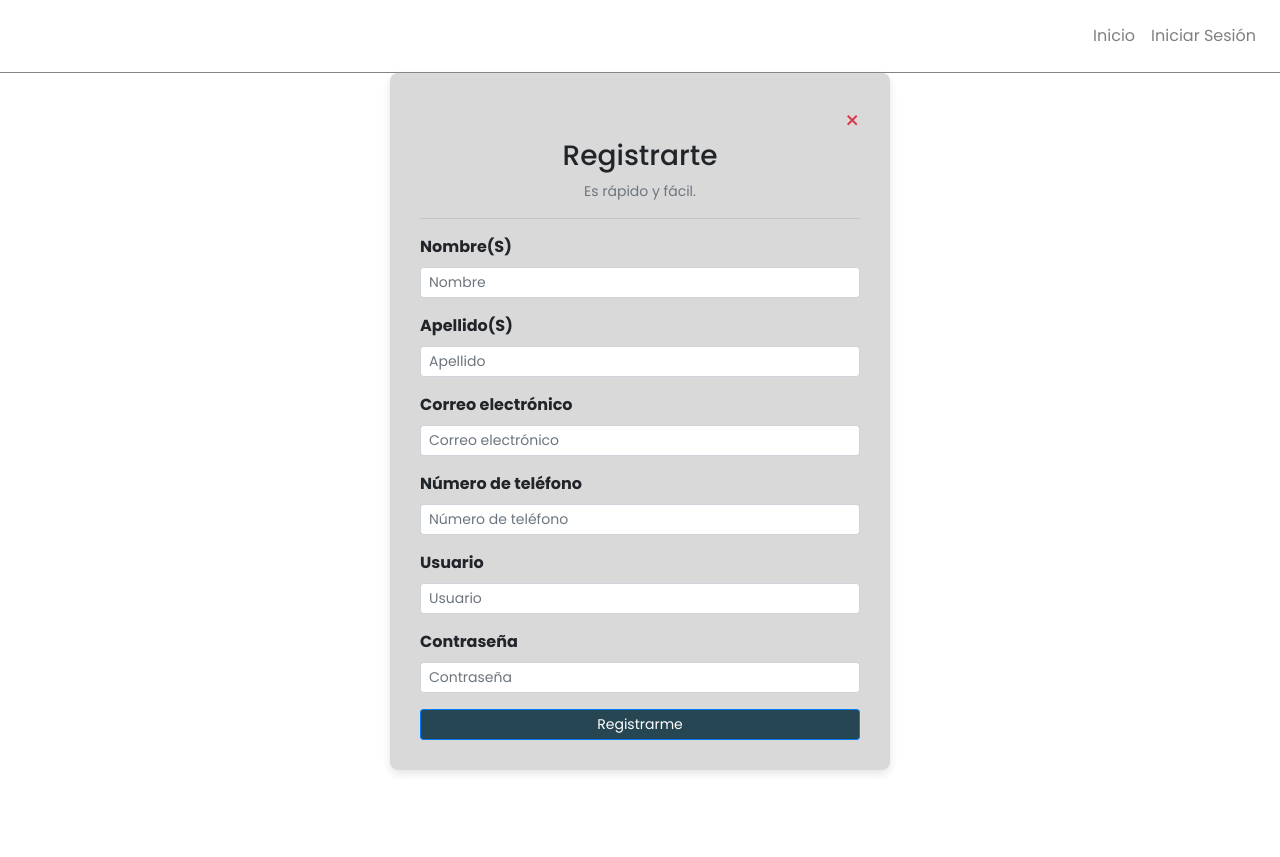
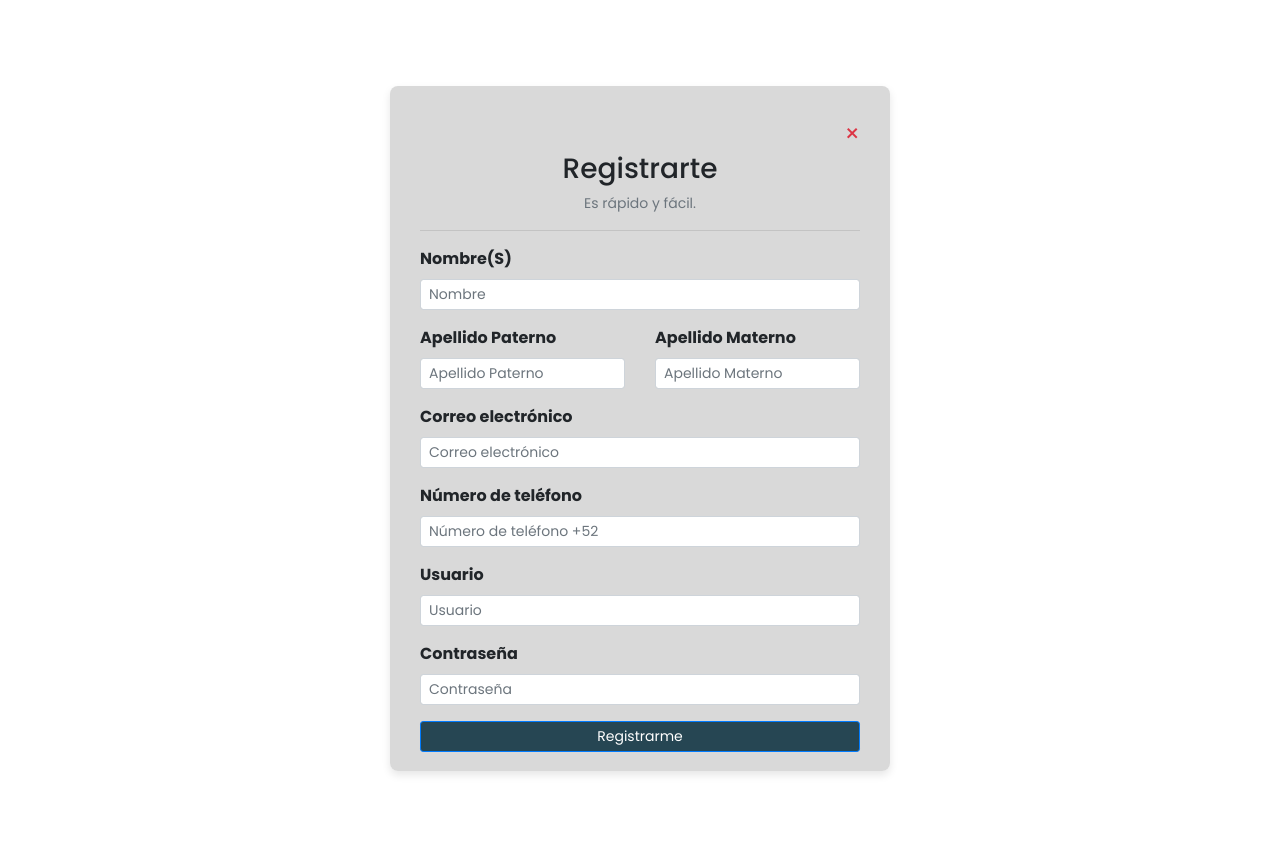
Before and after one commit to karen-rm/Recetario, a PHP site: page /view/registro.php in a window 1280 px wide. Run offline with PHP 8.4, Linux system fonts and the light colour scheme; some libraries are stand-ins or nearby versions.

Commit message:
Backend registro realizado y implementacion de sweetalerts

```diff
--- a/controllers/loginController.php
+++ b/controllers/loginController.php
@@ -12,7 +12,7 @@ if (isset($_POST['correo']) && isset($_POST['contraseña'])) {
         // Autenticar el usuario
         $autenticado = $newloginModel->autenticarUsuario($email_user, $contraseña);
 
-        if ($autenticado) {
+        if ($autenticado == true) {
             // Redireccionar al dashboard o a la página principal
             header("Location: ../index.html");
             exit();
--- a/css/registroStyles.css
+++ b/css/registroStyles.css
@@ -11,6 +11,8 @@ body {
     box-shadow: 0 4px 8px rgba(0, 0, 0, 0.1);
     max-width: 500px; /* Limita el ancho del formulario */
     width: 100%; /* Asegura que el formulario se ajuste en pantallas pequeñas */
+    max-height: 80vh; /* Ajusta la altura máxima según lo necesario */
+    overflow-y: auto;
 }
 
 .cerrar-btn {
--- /dev/null
+++ b/js/registro.js
@@ -0,0 +1,75 @@
+$(document).ready(function() {
+    // Capturar el evento submit del formulario
+    $('#registroForm').submit(function(event) {
+        // Evitar que el formulario se envíe de forma tradicional (recargando la página)
+        event.preventDefault();
+
+        // Obtener los datos del formulario
+        var nombre = $('#nombre').val();
+        var apellidoPaterno = $('#apellido_paterno').val();
+        var apellidoMaterno = $('#apellido_materno').val();
+        var correo = $('#correo').val();
+        var telefono = $('#telefono').val();
+        var usuario = $('#usuario').val();
+        var contrasena = $('#contraseña').val();
+
+        // Validar los datos
+        if (nombre === "" || apellidoPaterno === "" || apellidoMaterno === "" || correo === "" || telefono === "" || usuario === "" || contrasena === "") {
+            Swal.fire({
+                icon: 'warning',
+                title: 'Campos incompletos',
+                text: 'Por favor, complete todos los campos.',
+                confirmButtonText: 'Aceptar'
+            });
+            return;
+        }
+
+        // Crear un objeto con los datos para enviar por AJAX
+        var datos = {
+            nombre: nombre,
+            apellido_paterno: apellidoPaterno,
+            apellido_materno: apellidoMaterno,
+            correo: correo,
+            telefono: telefono,
+            usuario: usuario,
+            contraseña: contrasena
+        };
+
+        // Enviar los datos usando AJAX
+        $.ajax({
+            url: '../controllers/resgistroController.php',  // Ruta a tu archivo PHP que procesará el registro
+            type: 'POST',
+            data: datos,
+            success: function(response) {
+                // Mostrar un mensaje según la respuesta
+                if (response === "success") {
+                    Swal.fire({
+                        icon: 'success',
+                        title: 'Registro exitoso',
+                        text: 'Su registro se completó exitosamente.',
+                        confirmButtonText: 'Aceptar'
+                    }).then(() => {
+                        window.location.href = "../index.php";  // Redirigir a login
+                    });
+                } else {
+                    Swal.fire({
+                        icon: 'error',
+                        title: 'Error',
+                        text: 'Hubo un error al registrarte. Inténtalo nuevamente.',
+                        confirmButtonText: 'Aceptar'
+                    });
+                }
+            },
+            error: function(xhr, status, error) {
+                // Manejo de errores si la solicitud AJAX falla
+                console.error("Error en la solicitud AJAX: ", status, error);
+                Swal.fire({
+                    icon: 'error',
+                    title: 'Error de red',
+                    text: 'Error al enviar los datos. Inténtalo nuevamente.',
+                    confirmButtonText: 'Aceptar'
+                });
+            }
+        });
+    });
+});
--- a/view/login.php
+++ b/view/login.php
@@ -15,6 +15,7 @@
     <!--Tipografia Sofia-->
     <link href="https://fonts.googleapis.com/css2?family=Sofia:wght@400;600&display=swap" rel="stylesheet">
     <link rel="stylesheet" href="../css/loginStyles.css">
+    <script src="https://cdn.jsdelivr.net/npm/sweetalert2@11"></script>
 </head>
 
 <body>
--- a/view/registro.php
+++ b/view/registro.php
@@ -9,44 +9,61 @@
     <link rel="stylesheet" href="../css/registroStyles.css">
     <!-- Tipografía Poppins -->
     <link href="https://fonts.googleapis.com/css2?family=Poppins:wght@300;400;500;600;700&display=swap" rel="stylesheet">
+    <script src="https://code.jquery.com/jquery-3.6.0.min.js"></script>
+    <script src="../js/registro.js"></script>
+    <script src="https://cdn.jsdelivr.net/npm/sweetalert2@11"></script>
+
 </head>
 
 <body>
-    <?php include '../router/navbar.php'; ?>
-    <!-- Modal registro -->
-    <div class="container d-flex justify-content-center align-items-center min-vh-100">
-        <div class="container-form" style="background-color: #D9D9D9;">
+
+
+    <div class="container d-flex justify-content-center align-items-center" style="height: 100vh;">
+        <div class="container-form " style="background-color: #D9D9D9;">
+
             <div class="d-flex justify-content-end"> <span class="cerrar-btn">&times;</span> </div>
             <h3 class="text-center">Registrarte</h3>
             <p class="text-center text-muted" style="font-size: 0.875rem;">Es rápido y fácil.</p>
             <hr>
-            <form>
+
+            <!--Formulario-->
+            <form id="registroForm" method="POST" action="ruta_del_servidor.php">
                 <div class="form-group">
                     <label class="font-weight-bold" for="nombre">Nombre(S)</label>
-                    <input type="text" class="form-control form-control-sm" id="nombre" placeholder="Nombre" required>
+                    <input type="text" class="form-control form-control-sm" id="nombre" maxlength="30" placeholder="Nombre" required>
                 </div>
                 <div class="form-group">
-                    <label class="font-weight-bold" for="apellido">Apellido(S)</label>
-                    <input type="text" class="form-control form-control-sm" id="apellido" placeholder="Apellido" required>
+                    <div class="row">
+                        <div class="col">
+                            <label class="font-weight-bold" for="apellido_paterno">Apellido Paterno</label>
+                            <input type="text" class="form-control form-control-sm" id="apellido_paterno" maxlength="30" placeholder="Apellido Paterno" required>
+                        </div>
+                        <div class="col">
+                            <label class="font-weight-bold" for="apellido_materno">Apellido Materno</label>
+                            <input type="text" class="form-control form-control-sm" id="apellido_materno" maxlength="30" placeholder="Apellido Materno" required>
+                        </div>
+                    </div>
                 </div>
                 <div class="form-group">
                     <label class="font-weight-bold" for="correo">Correo electrónico</label>
-                    <input type="email" class="form-control form-control-sm" id="correo" placeholder="Correo electrónico" required>
+                    <input type="email" class="form-control form-control-sm" id="correo" maxlength="30" placeholder="Correo electrónico" required>
                 </div>
                 <div class="form-group">
                     <label class="font-weight-bold" for="telefono">Número de teléfono</label>
-                    <input type="tel" class="form-control form-control-sm" id="telefono" placeholder="Número de teléfono" required>
+                    <input type="tel" class="form-control form-control-sm" id="telefono" maxlength="10" placeholder="Número de teléfono +52" required>
                 </div>
                 <div class="form-group">
                     <label class="font-weight-bold" for="usuario">Usuario</label>
-                    <input type="text" class="form-control form-control-sm" id="usuario" placeholder="Usuario" required autocomplete="new-user">
+                    <input type="text" class="form-control form-control-sm" id="usuario" maxlength="30" placeholder="Usuario" required autocomplete="new-user">
                 </div>
                 <div class="form-group">
                     <label class="font-weight-bold" for="contraseña">Contraseña</label>
-                    <input type="password" class="form-control form-control-sm" id="contraseña" placeholder="Contraseña" required autocomplete="new-password">
+                    <input type="password" class="form-control form-control-sm" id="contraseña" maxlength="30" placeholder="Contraseña" required autocomplete="new-password">
                 </div>
                 <button type="submit" id="blue" class="text-white btn btn-primary btn-sm btn-block">Registrarme</button>
             </form>
+
+
         </div>
     </div> <!-- Fin modal registro -->
     <script type="text/javascript" src="../resources/css/bootstrap/js/bootstrap.bundle.js"></script>
```
Also changed, not shown: controllers/resgistroController.php (added, +28 -0 lines), models/loginModel.php (+7 -6 lines), models/registroModel.php (added, +38 -0 lines).
